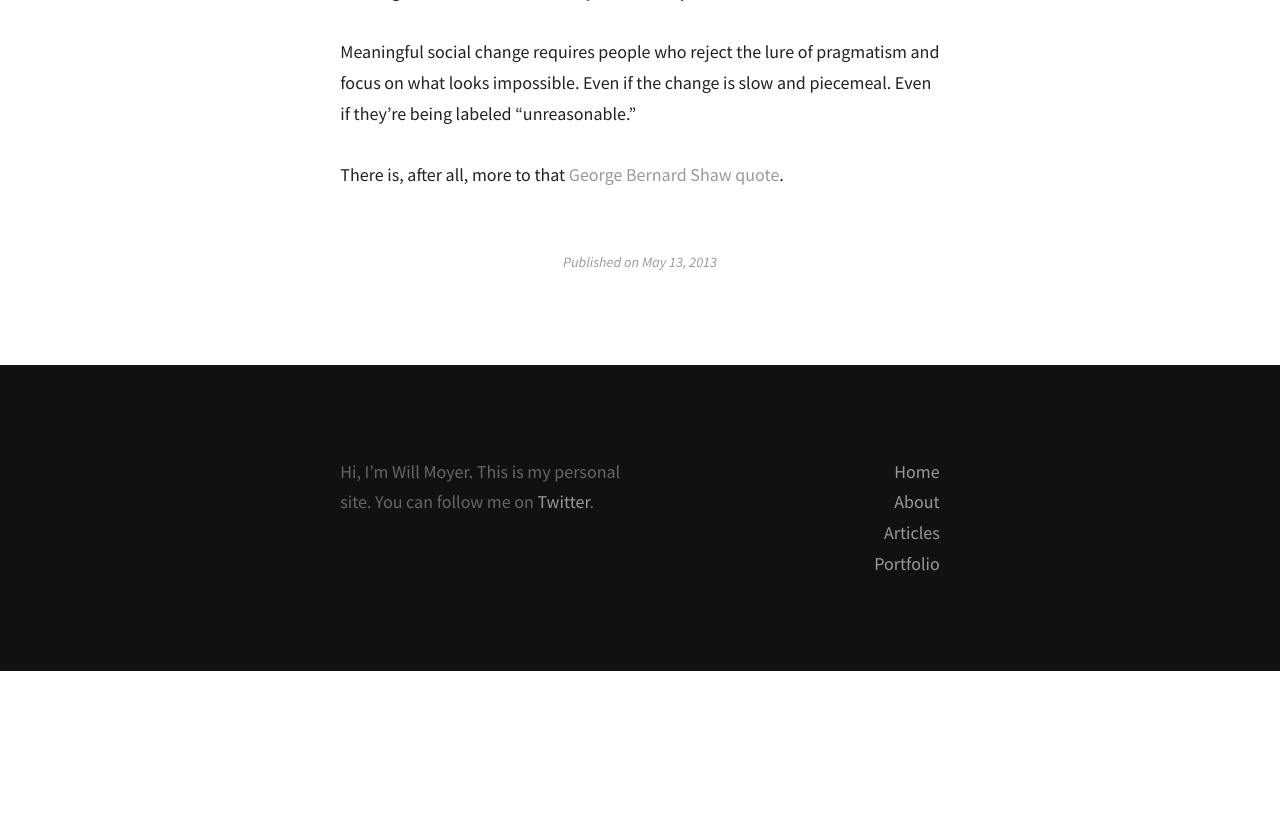
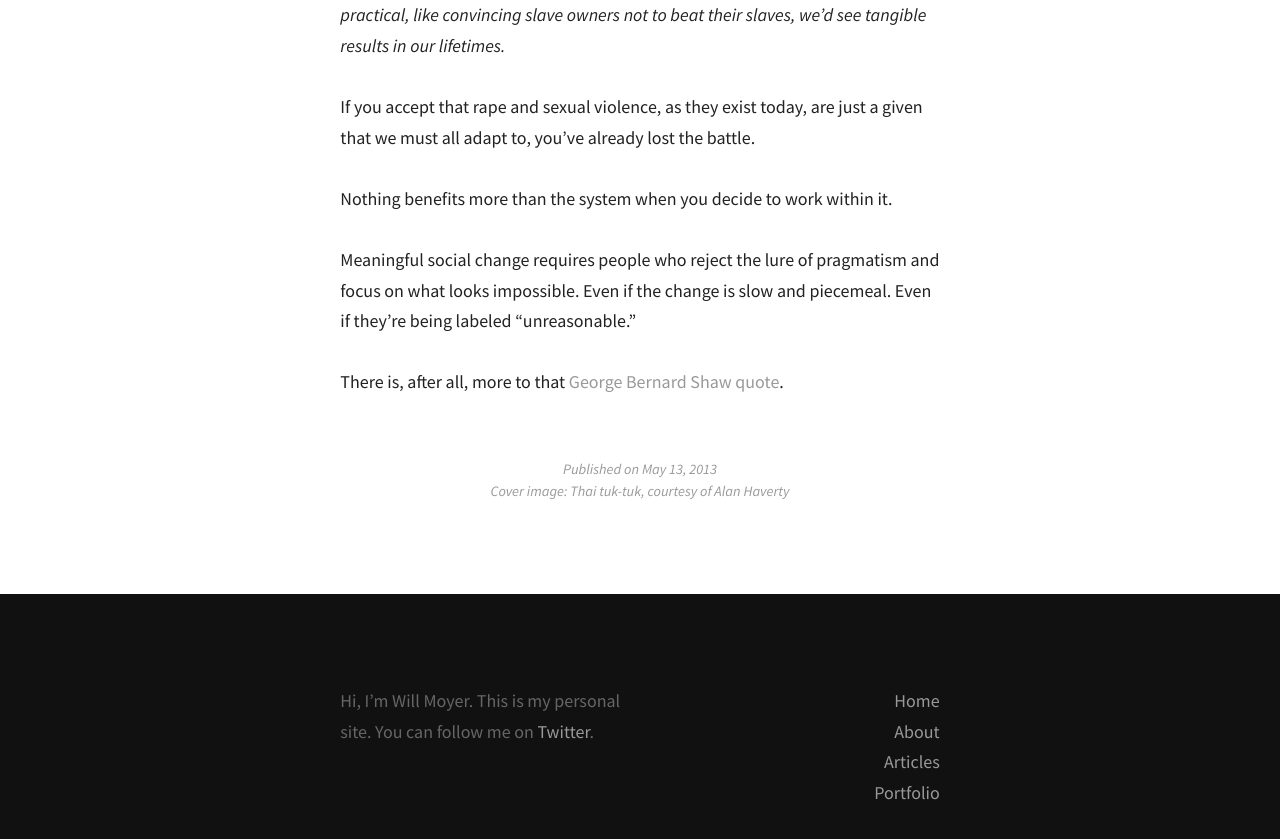
Before and after one commit to moyer/moyer.github.com, a Jekyll site: the page built from _posts/2013-05-13-rape-and-pragmatism.md, in a window 1280 px wide and 900 px high, scrolled down 5680 px. Shown: the top 839 px of the window. Built offline with Jekyll 4.4.1, drawn with Linux system fonts in a browser that asks for light colours; Markdown is read by kramdown in place of the engine named in the settings; before the commit the page ends 6351 px from its top, so only the background shows below that.

Commit message:
adds cover for "Rape & Pragmatism" post

```diff
--- a/_posts/2013-05-13-rape-and-pragmatism.md
+++ b/_posts/2013-05-13-rape-and-pragmatism.md
@@ -1,7 +1,9 @@
 ---
-layout: post
+layout: post-cover
 title: Rape & Pragmatism
 date: 2013-05-13
+image: 2013-05-13-rape-and-pragmatism-cover.jpg
+caption: Thai tuk-tuk, courtesy of Alan Haverty
 ---
 
 Last week, my friend Casey Hynes wrote an [article](http://asiancorrespondent.com/107011/bali-rape-highlights-ongoing-threat-to-female-travelers-in-asia/) for Asian Correspondent about the dangers facing women travelers. She focused on the numerous high-profile assaults that have occurred in India, Bali, and Thailand.
```
Also changed, not shown: assets/2013-05-13-rape-and-pragmatism-cover.jpg (added).
